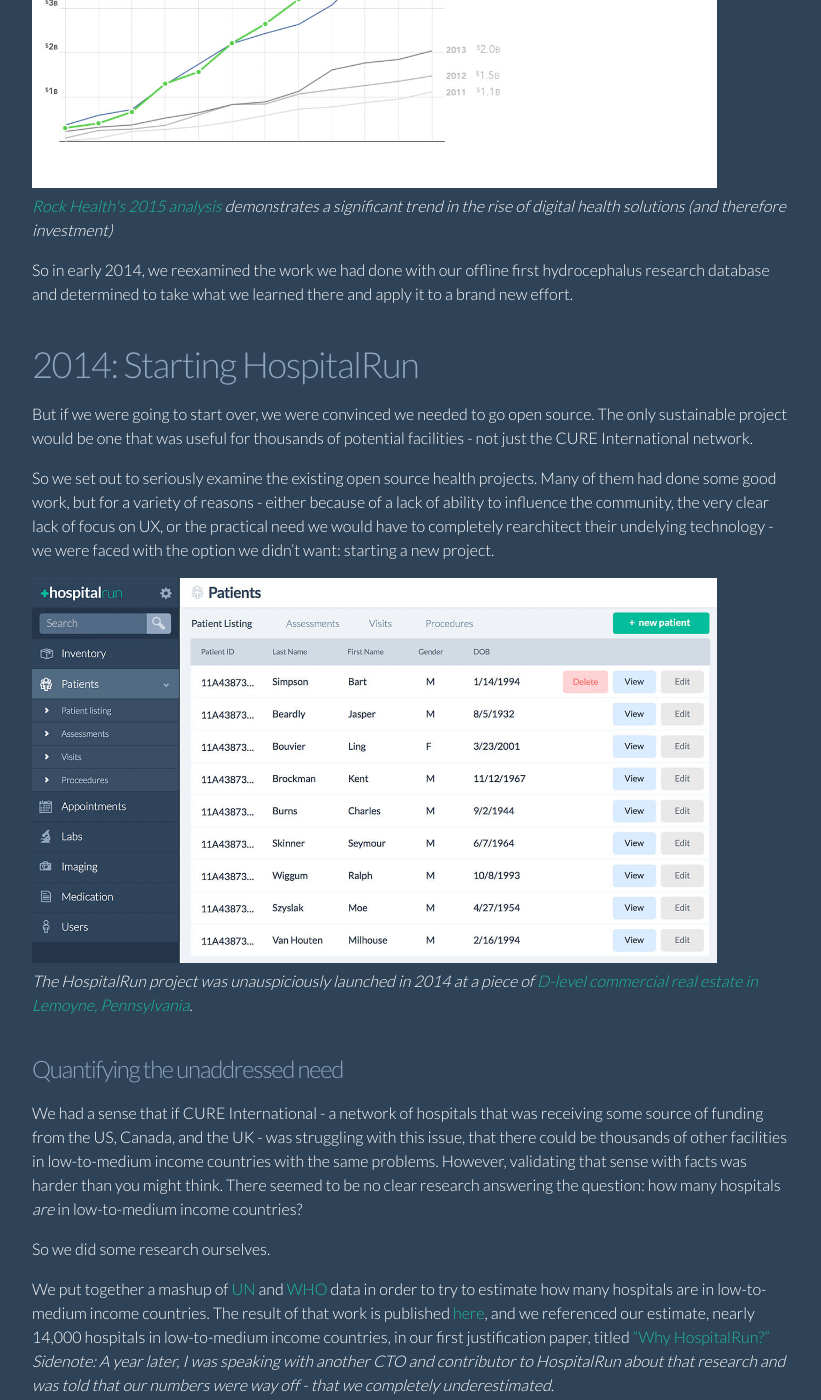
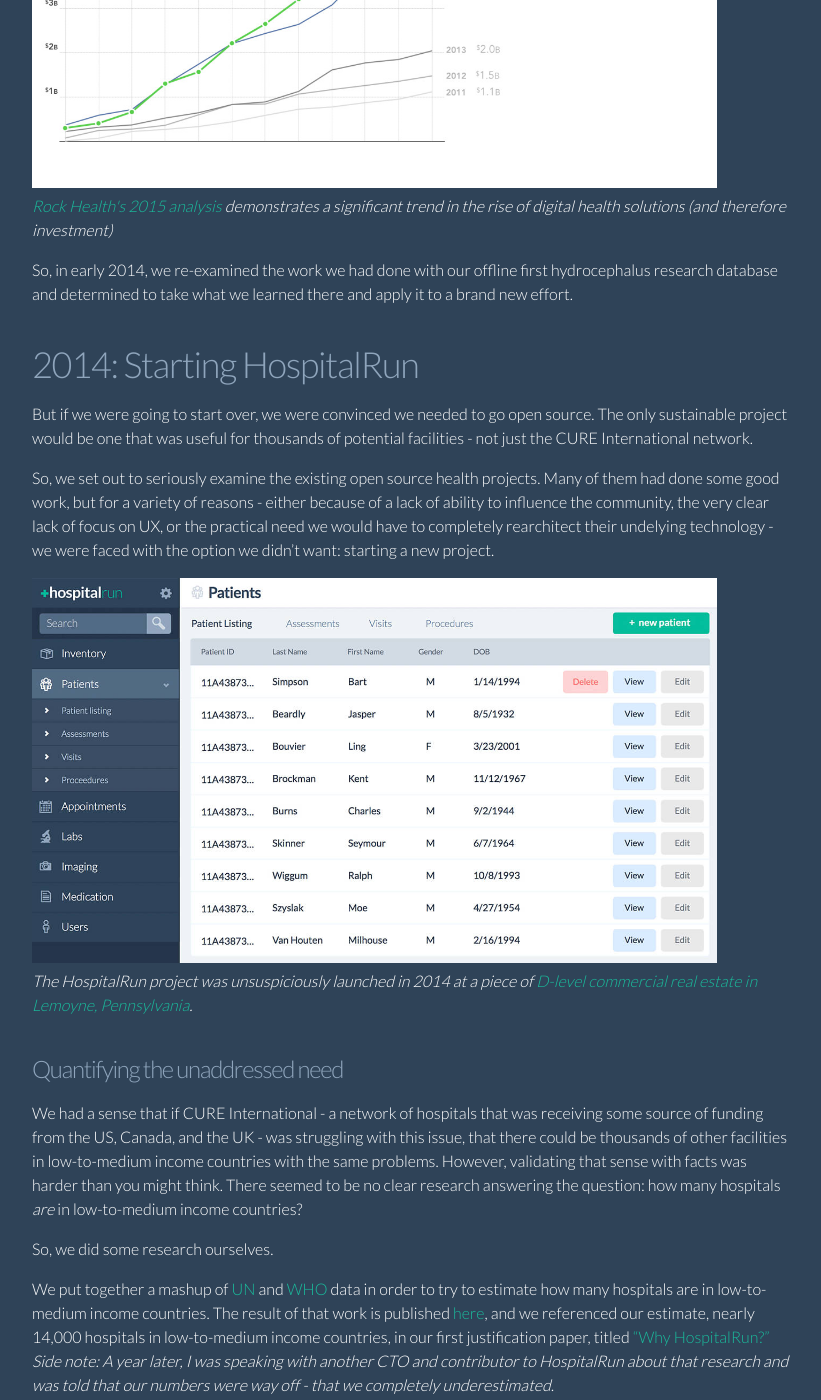
Before and after one commit to HospitalRun/hospitalrun.io, a Jekyll site: the page built from _posts/2016-06-06-why-hospitalrun.markdown, in a window 1280 px wide and 1400 px high, scrolled down 4605 px. Shown: the whole window, without its empty margins (359-1180 px from the left). Built offline with Jekyll 4.4.1, drawn with Linux system fonts in a browser that asks for light colours; some of the changed text lies outside the part shown.

Commit message:
Spelling and Grammar mistakes corrected
There were few words that were spelled wrong, also few sentences were not structured well.

```diff
--- a/_posts/2016-06-06-why-hospitalrun.markdown
+++ b/_posts/2016-06-06-why-hospitalrun.markdown
@@ -56,7 +56,7 @@ When I got to my office in Pennsylvania, I shared what I saw, and (subsequently)
 # 2012: An Offline First Database
 The core concept of Offline First is simple: stop treating the lack of connectivity in a web-based app as an error condition. Instead, make the application resilient to interruptions in connectivity. Native frameworks and modern browsers as well as many modern web frameworks provide tools to make this not only possible but increasingly transparent to not only the end user but also the application developer.
 
-So we started working with the technology. That <i>did not</i> mean we wanted to start an open source project. Far from it.
+So, we started working with the technology. That <i>did not</i> mean we wanted to start an open source project. Far from it.
 
 Back in 2012, we never had the interest or inclination to try to tackle an entire hospital information system, led alone start an open source project. Instead, we decided to explore offline first principles in service to a challenging-but-smaller problem, a research database need we had for a program inside CURE called [CURE Hydrocephalus](http://cure.org/hydrocephalus).
 
@@ -90,24 +90,24 @@ And, we knew that the tide was turning with regards to digital health.
   <em><a href="https://rockhealth.com/reports/digital-health-funding-2015-year-in-review/" target="_blank">Rock Health's 2015 analysis</a> demonstrates a significant trend in the rise of digital health solutions (and therefore investment)</em>
 </p>
 
-So in early 2014, we reexamined the work we had done with our offline first hydrocephalus research database and determined to take what we learned there and apply it to a brand new effort.
+So, in early 2014, we re-examined the work we had done with our offline first hydrocephalus research database and determined to take what we learned there and apply it to a brand new effort.
 
 # 2014: Starting HospitalRun
 But if we were going to start over, we were convinced we needed to go open source. The only sustainable project would be one that was useful for thousands of potential facilities - not just the CURE International network.
 
-So we set out to seriously examine the existing open source health projects. Many of them had done some good work, but for a variety of reasons - either because of a lack of ability to influence the community, the very clear lack of focus on UX, or the practical need we would have to completely rearchitect their undelying technology - we were faced with the option we didn't want: starting a new project.
+So, we set out to seriously examine the existing open source health projects. Many of them had done some good work, but for a variety of reasons - either because of a lack of ability to influence the community, the very clear lack of focus on UX, or the practical need we would have to completely rearchitect their undelying technology - we were faced with the option we didn't want: starting a new project.
 
 <p>
   <img src="/img/screenshot-mock-sm.jpg" alt="HospitalRun" width="90%" /><br/>
-  <em>The HospitalRun project was unauspiciously launched in 2014 at a piece of <a href="https://www.google.com/maps/place/701+Bosler+Ave,+Lemoyne,+PA+17043/data=!4m2!3m1!1s0x89c8c199d4c8f2b1:0x78b1c766ad2e2f6e?sa=X&ved=0ahUKEwiK28WYtqHNAhWDGD4KHZZaDxkQ8gEIGzAA" target="_blank">D-level commercial real estate in Lemoyne, Pennsylvania</a>.</em>
+  <em>The HospitalRun project was unsuspiciously launched in 2014 at a piece of <a href="https://www.google.com/maps/place/701+Bosler+Ave,+Lemoyne,+PA+17043/data=!4m2!3m1!1s0x89c8c199d4c8f2b1:0x78b1c766ad2e2f6e?sa=X&ved=0ahUKEwiK28WYtqHNAhWDGD4KHZZaDxkQ8gEIGzAA" target="_blank">D-level commercial real estate in Lemoyne, Pennsylvania</a>.</em>
 </p>
 
 ## Quantifying the unaddressed need
 We had a sense that if CURE International - a network of hospitals that was receiving some source of funding from the US, Canada, and the UK - was struggling with this issue, that there could be thousands of other facilities in low-to-medium income countries with the same problems. However, validating that sense with facts was harder than you might think. There seemed to be no clear research answering the question: how many hospitals <i>are</i> in low-to-medium income countries?
 
-So we did some research ourselves.
+So, we did some research ourselves.
 
-We put together a mashup of [UN](http://goo.gl/fKbG9k) and [WHO](http://goo.gl/WlZrgl) data in order to try to estimate how many hospitals are in low-to-medium income countries. The result of that work is published [here](http://goo.gl/38MVD0), and we referenced our estimate, nearly 14,000 hospitals in low-to-medium income countries, in our first justification paper, titled ["Why HospitalRun?"](http://goo.gl/NCJDnJ) <i>Sidenote: A year later, I was speaking with another CTO and contributor to HospitalRun about that research and was told that our numbers were way off - that we completely underestimated.</i>
+We put together a mashup of [UN](http://goo.gl/fKbG9k) and [WHO](http://goo.gl/WlZrgl) data in order to try to estimate how many hospitals are in low-to-medium income countries. The result of that work is published [here](http://goo.gl/38MVD0), and we referenced our estimate, nearly 14,000 hospitals in low-to-medium income countries, in our first justification paper, titled ["Why HospitalRun?"](http://goo.gl/NCJDnJ) <i>Side note: A year later, I was speaking with another CTO and contributor to HospitalRun about that research and was told that our numbers were way off - that we completely underestimated.</i>
 
 The bottom line is that there's a huge, unaddressed need.
 
```
Also changed, not shown: other parts of _posts/2016-06-06-why-hospitalrun.markdown (+7 -7 lines).
